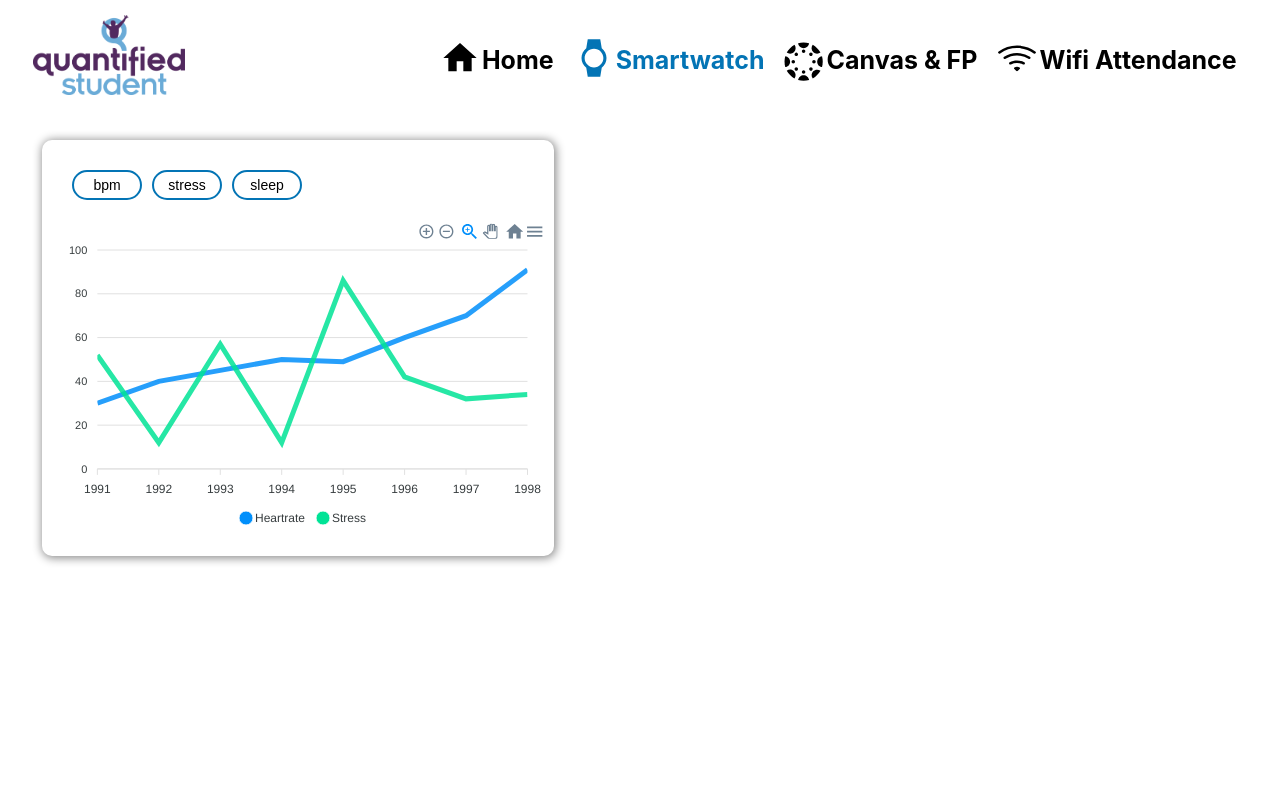
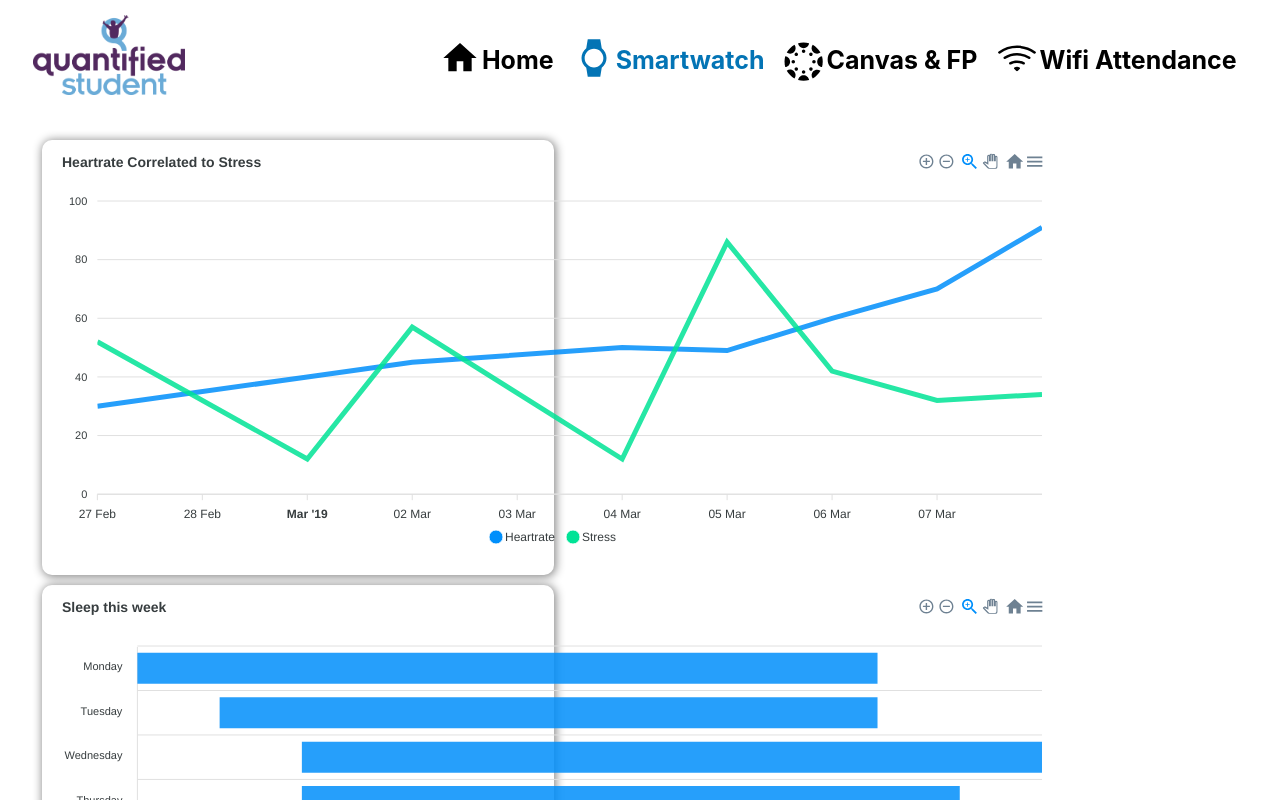
Before and after one commit to quantifiedstudent/dashboard, a Next.js app: page /smartwatch in a window 1280 px wide. Shown: the top 800 px of the page. Built offline with nearby package versions, Linux system fonts and the light colour scheme.

Commit message:
Added sleep graph

```diff
--- a/components/shared/Graphs/TimeGraph.tsx
+++ b/components/shared/Graphs/LineGraph.tsx
@@ -4,15 +4,37 @@ import {getWatchDataKeys} from "../../../statemanagement/global/global.selectors
 import {connect} from "react-redux";
 import {GraphProps} from "../../../interfaces/props";
 import {dataKey} from "../../../interfaces/data";
-import CheckboxButtons from "../CheckboxButton/CheckboxButtons";
 import Chart from "react-apexcharts";
+import {ApexOptions} from "apexcharts";
 
-const options = {
+const options: ApexOptions = {
     chart: {
-        id: "basic-bar"
+        id: "basic-line",
+        zoom: {
+            type: 'x',
+            enabled: true,
+            autoScaleYaxis: true
+        },
+        toolbar: {
+            autoSelected: 'zoom'
+        },
+    },
+    title: {
+        text: 'Heartrate Correlated to Stress',
+        align: 'left'
     },
     xaxis: {
-        categories: [1991, 1992, 1993, 1994, 1995, 1996, 1997, 1998, 1999]
+        categories: [
+            new Date('2019-02-27').toDateString(),
+            new Date('2019-03-01').toDateString(),
+            new Date('2019-03-02').toDateString(),
+            new Date('2019-03-04').toDateString(),
+            new Date('2019-03-05').toDateString(),
+            new Date('2019-03-06').toDateString(),
+            new Date('2019-03-07').toDateString(),
+            new Date('2019-03-08').toDateString(),
+        ],
+        type: 'datetime'
     }
 }
 const series = [
@@ -26,7 +48,7 @@ const series = [
     }
 ]
 
-function TimeGraph(props: GraphProps) {
+function LineGraph(props: GraphProps) {
     const [dataKeys, setDataKeys] = useState<dataKey[]>([]);
 
     useEffect(() => {
@@ -34,12 +56,12 @@ function TimeGraph(props: GraphProps) {
     }, [props]);
 
     return <div className={styles.bigGraphWrapper}>
-        <CheckboxButtons dataKeys={dataKeys}/>
         <Chart
             options={options}
             series={series}
             type="line"
-            width="500"
+            width="1000"
+            height="400"
         />
     </div>
 }
@@ -50,4 +72,4 @@ const mapStateToProps = (state: any) => {
     };
 };
 
-export default connect(mapStateToProps)(TimeGraph);
+export default connect(mapStateToProps)(LineGraph);
--- a/components/shared/Graphs/PieChart.tsx
+++ /dev/null
@@ -1,6 +0,0 @@
-export default function PieChart() {
-
-    return <div>
-
-    </div>
-}
--- /dev/null
+++ b/components/shared/Graphs/TimeLine.tsx
@@ -0,0 +1,89 @@
+import styles from "../Global.module.css";
+import Chart from "react-apexcharts";
+import {ApexOptions} from "apexcharts";
+
+const series = [
+    {
+        data: [
+            {
+                x: 'Monday',
+                y: [
+                    new Date(2020, 12, 2, 2).getHours(),
+                    new Date(2020, 12, 2, 11).getHours(),
+                ]
+            },
+            {
+                x: 'Tuesday',
+                y: [
+                    new Date(2020, 12, 3, 3).getHours(),
+                    new Date(2020, 12, 3, 11).getHours(),
+                ]
+            },
+            {
+                x: 'Wednesday',
+                y: [
+                    new Date(2020, 12, 4, 4).getHours(),
+                    new Date(2020, 12, 4, 13).getHours(),
+                ]
+            },
+            {
+                x: 'Thursday',
+                y: [
+                    new Date(2020, 12, 5, 4).getHours(),
+                    new Date(2020, 12, 5, 12).getHours()
+                ]
+            },
+            {
+                x: 'Friday',
+                y: [
+                    new Date(2020, 12, 6, 4).getHours(),
+                    new Date(2020, 12, 6, 12).getHours()
+                ]
+            },
+            {
+                x: 'Saturday',
+                y: [
+                    new Date(2020, 12, 7, 4).getHours(),
+                    new Date(2020, 12, 7, 12).getHours()
+                ]
+            },
+            {
+                x: 'Sunday',
+                y: [
+                    new Date(2020, 12, 8, 4).getHours(),
+                    new Date(2020, 12, 8, 12).getHours()
+                ]
+            }
+        ]
+    }
+]
+
+const options: ApexOptions = {
+    chart: {
+        height: 350,
+        type: 'rangeBar'
+    },
+    plotOptions: {
+        bar: {
+            horizontal: true
+        }
+    },
+    xaxis: {
+        type: 'datetime'
+    },
+    title: {
+        text: 'Sleep this week'
+    }
+}
+export default function TimeLine() {
+
+    return <div className={styles.bigGraphWrapper}>
+        <Chart
+            options={options}
+            series={series}
+            type="rangeBar"
+            width="1000"
+            height="400"
+        />
+    </div>
+}
--- a/pages/smartwatch/index.tsx
+++ b/pages/smartwatch/index.tsx
@@ -1,8 +1,9 @@
 import {NextPage} from "next";
 import styles from "../../styles/Home.module.css";
 import Head from "next/head";
-import TimeGraph from "../../components/shared/Graphs/TimeGraph";
+import TimeGraph from "../../components/shared/Graphs/LineGraph";
 import watchdata from '../../mockdata/watchdata.json';
+import TimeLine from "../../components/shared/Graphs/TimeLine";
 
 const Smartwatch: NextPage = () => {
     return (
@@ -15,6 +16,7 @@ const Smartwatch: NextPage = () => {
 
             <div>
                 <TimeGraph datapoints={watchdata.datapoints}/>
+                <TimeLine/>
             </div>
 
         </div>
```
